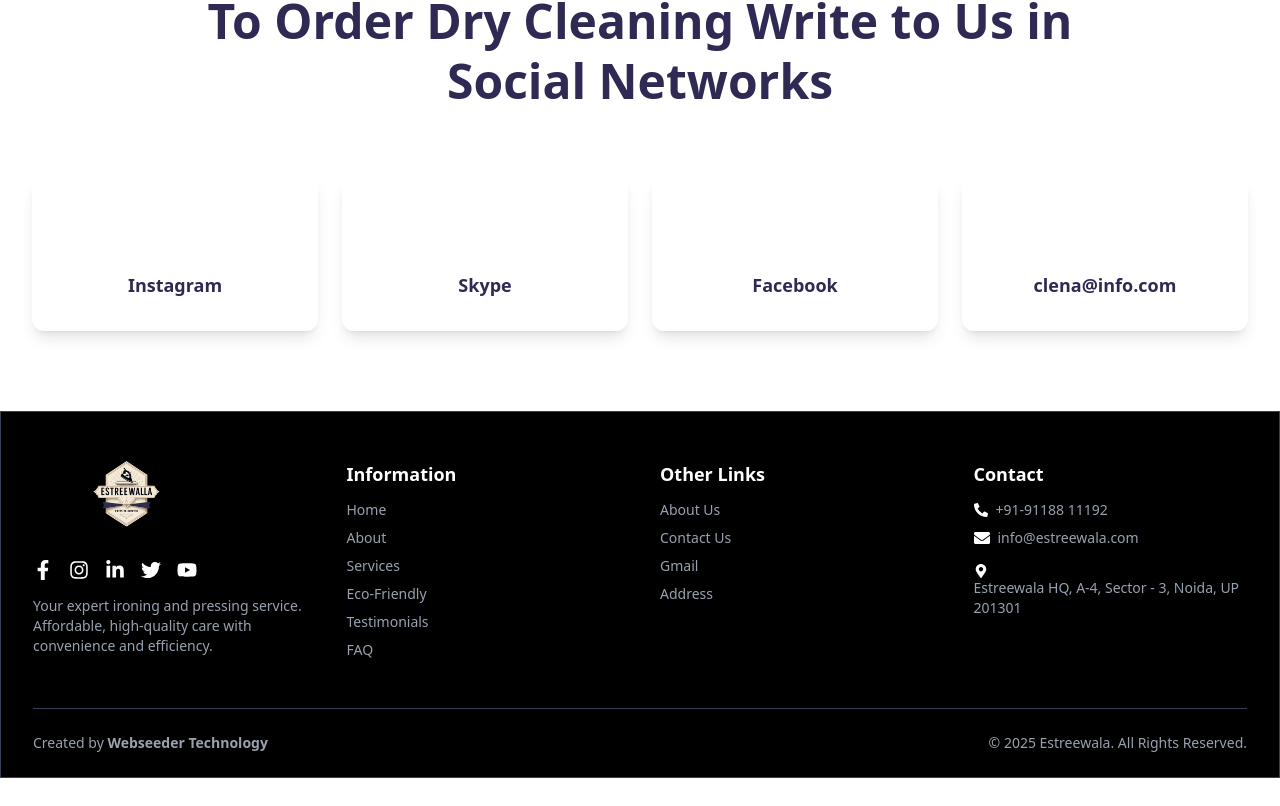
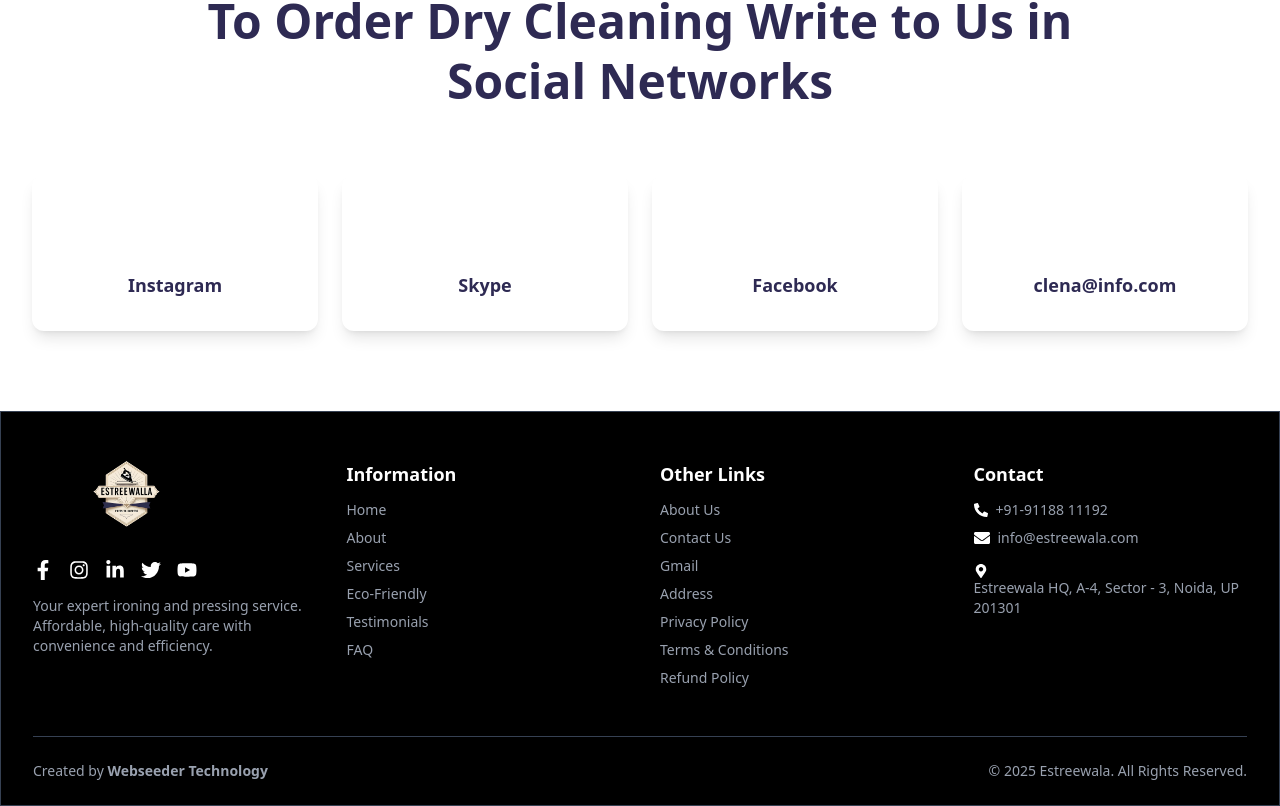
Before and after one commit to sonuweb089/EstreeWaala, a React (Vite) app: page /contact in a window 1280 px wide. Shown: the part 2035-2841 px from the top of the page. Before the commit the page ends 2813 px from the top, so only its background shows below. Built offline with nearby package versions, Linux system fonts and the light colour scheme; some icons are missing.

Commit message:
chg footer

```diff
--- a/src/Component/footer.jsx
+++ b/src/Component/footer.jsx
@@ -159,6 +159,30 @@
                   Address
                 </a>
               </li>
+              <li>
+                <a
+                  href="#"
+                  className="hover:text-white transition duration-200"
+                >
+                  Privacy Policy
+                </a>
+              </li>
+              <li>
+                <a
+                  href="#"
+                  className="hover:text-white transition duration-200"
+                >
+                  Terms & Conditions
+                </a>
+              </li>
+              <li>
+                <a
+                  href="#"
+                  className="hover:text-white transition duration-200"
+                >
+                  Refund Policy
+                </a>
+              </li>
             </ul>
           </div>
 
```
